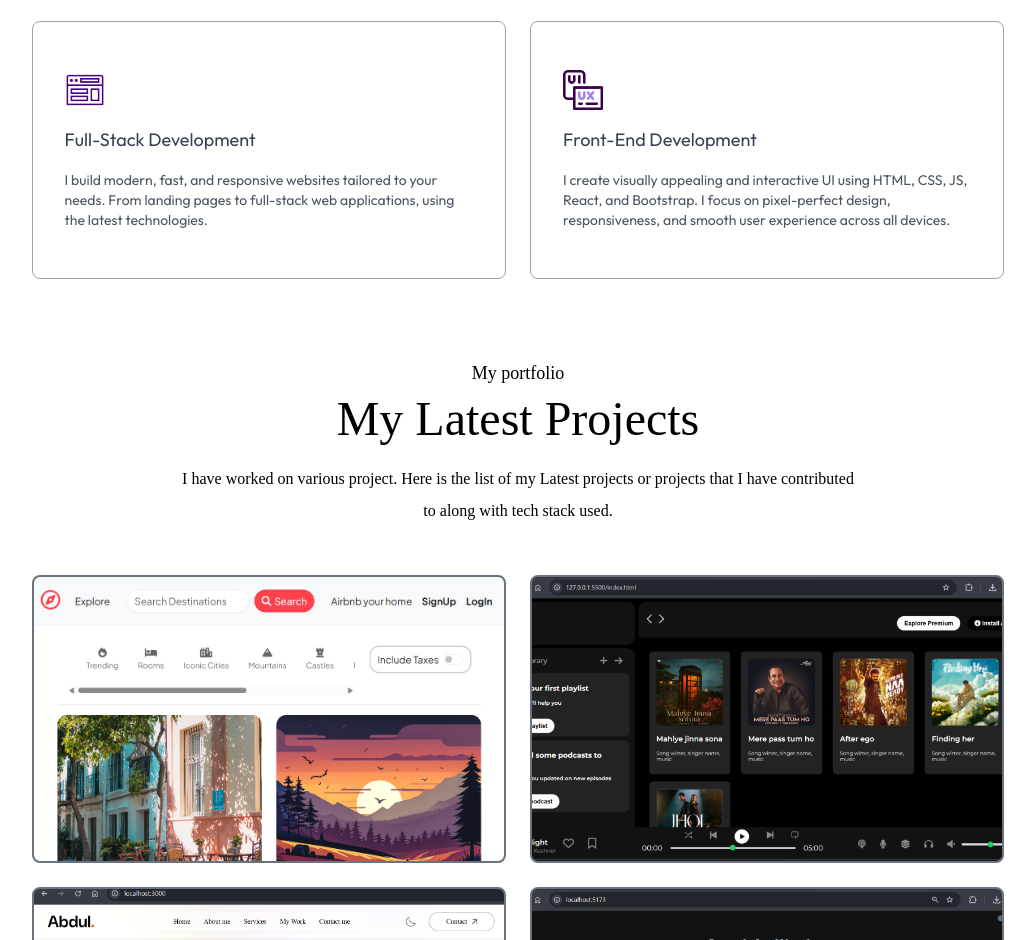
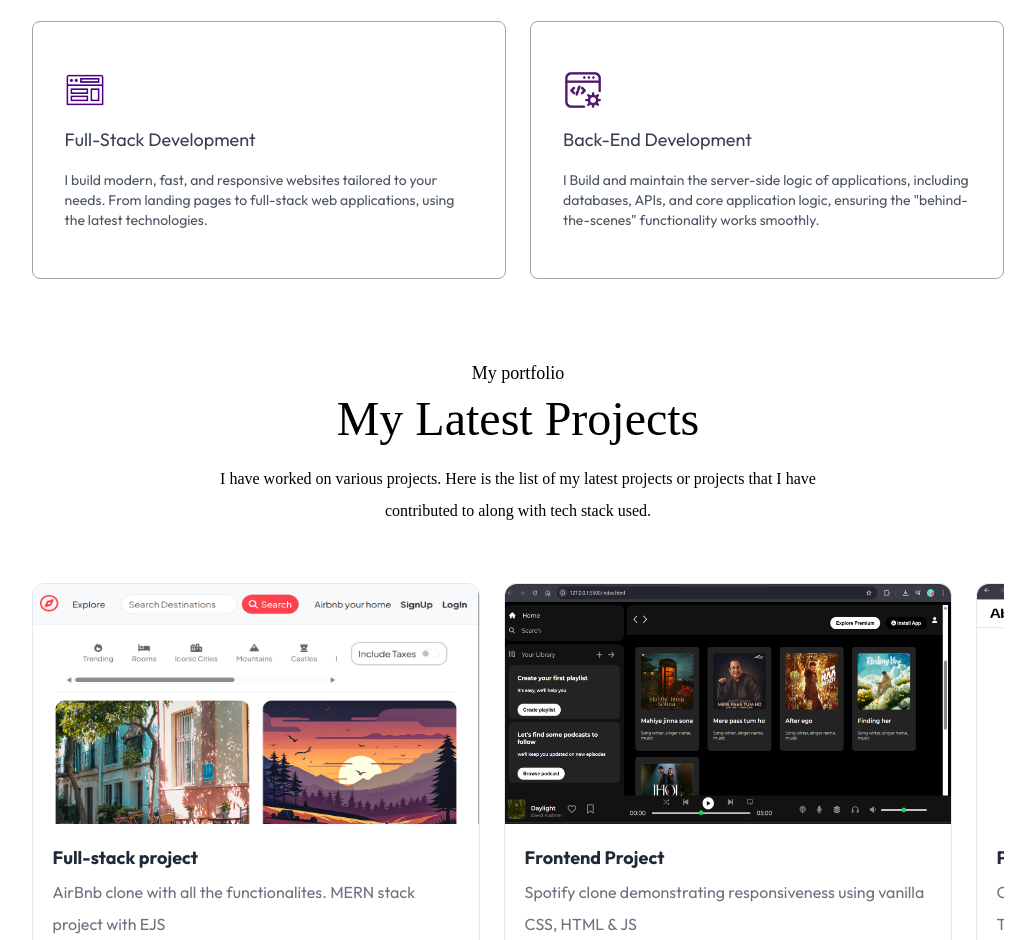
Before and after one commit to sattar-abdul/portfolio, a Next.js app: page / in a window 1280 px wide. Shown: the part 1860-2800 px from the top of the page, without its empty margins (122-1157 px from the left). Built offline with nearby package versions, Linux system fonts and the light colour scheme; a web font is replaced by a local one.

Commit message:
Updated Project section, service section, and resume

```diff
--- a/app/components/ChatWidget.jsx
+++ b/app/components/ChatWidget.jsx
@@ -58,8 +58,8 @@ export default function ChatWidget({ isDarkMode }) {
           <span className="flex space-x-1">
             <span>Ask AI !</span>
             <span className="animate-bounce">.</span>
-            <span className="animate-bounce delay-50">.</span>
-            <span className="animate-bounce delay-150">.</span>
+            <span className="animate-bounce [animation-delay:150ms]">.</span>
+            <span className="animate-bounce [animation-delay:300ms]">.</span>
           </span>
         </motion.div>
       )}
--- a/app/components/Work.jsx
+++ b/app/components/Work.jsx
@@ -1,8 +1,20 @@
 import { workData } from "@/assets/assets";
-import React from "react";
+import React, { useRef } from "react";
 import { motion } from "motion/react";
 
 function Work() {
+  const scrollRef = useRef(null);
+
+  const scroll = (direction) => {
+    if (scrollRef.current) {
+      const scrollAmount = scrollRef.current.offsetWidth * 0.7;
+      scrollRef.current.scrollBy({
+        left: direction === "left" ? -scrollAmount : scrollAmount,
+        behavior: "smooth",
+      });
+    }
+  };
+
   return (
     <motion.div
       initial={{ opacity: 0 }}
@@ -35,43 +47,45 @@ function Work() {
         transition={{ duration: 0.5, delay: 0.7 }}
         className="text-left md:text-center max-w-2xl mx-auto mt-5 mb-12 font-Ovo"
       >
-        I have worked on various project. Here is the list of my Latest projects
+        I have worked on various projects. Here is the list of my latest projects
         or projects that I have contributed to along with tech stack used.
       </motion.p>
 
+      <div className="relative">
+
         <motion.div
-        initial={{ opacity: 0 }}
-        whileInView={{ opacity: 1 }}
-        transition={{ duration: 0.6, delay: 0.9 }}
-        className="grid grid-cols-auto350 my-10 gap-6 dark:text-black"
+          ref={scrollRef}
+          className="flex overflow-x-scroll scroll-smooth snap-x snap-mandatory hide-scroll-bar gap-6 py-2"
         >
           {workData.map((project, index) => (
             <motion.div
-            whileHover={{ scale: 1.05 }}
+              whileHover={{ scale: 1.03 }}
               transition={{ duration: 0.3 }}
               key={index}
-            className="group h-72 bg-no-repeat bg-cover bg-center rounded-lg relative cursor-pointer border-2 border-gray-500"
-            style={{ backgroundImage: `url(${project.bgImage})` }}
+              className="snap-start flex-shrink-0 w-[90vw] sm:w-[40vw] md:w-[28rem]"
             >
-            <div className="absolute inset-0 bg-black/20 opacity-0 group-hover:opacity-100 transition duration-300 pointer-events-none rounded-lg"></div>
-
-            {/* project title and description */}
-            <div className="bg-black/40 backdrop-blur-md shadow-sm w-11/12 rounded-md absolute top-5 left-1/2 -translate-x-1/2 py-2 px-4 flex items-center justify-between duration-500 group-hover:top-7 opacity-0 translate-y-3 group-hover:opacity-100 group-hover:translate-y-0 group-hover:top-7 pointer-events-none group-hover:pointer-events-auto">
-              <div>
-                <h2 className="font-semibold text-white/80">{project.title}</h2>
-                <p className="text-sm text-white/70">{project.description}</p>
-              </div>
-            </div>
-            {/* Live and code buttons for projects */}
-            {(project.liveLink || project.codeLink) && (
-              <div className="bg-black/40 backdrop-blur-md shadow-sm rounded-md absolute bottom-5 left-1/2 -translate-x-1/2 py-3 px-5 flex items-center justify-between duration-500 group-hover:bottom-0 opacity-0 translate-y-3 group-hover:opacity-100 group-hover:translate-y-0 group-hover:bottom-2 pointer-events-none group-hover:pointer-events-auto">
-                <div className="flex gap-3">
+              {/* Card */}
+              <div className="flex flex-col bg-white border border-gray-200 shadow-2xs rounded-xl dark:bg-neutral-900 dark:border-neutral-700 dark:shadow-neutral-700/70 w-full">
+                {/* Full image */}
+                <img
+                  className="w-full rounded-t-xl h-60"
+                  src={project.bgImage}
+                  alt={project.title}
+                />
+                <div className="p-4 md:p-5 flex flex-col">
+                  <h3 className="text-lg font-bold text-gray-800 dark:text-white">
+                    {project.title}
+                  </h3>
+                  <p className="mt-1 text-gray-500 dark:text-neutral-400 flex-1">
+                    {project.description}
+                  </p>
+                  <div className="mt-3 flex gap-2">
                     {project.liveLink && (
                       <a
                         href={project.liveLink}
                         target="_blank"
                         rel="noopener noreferrer"
-                      className="bg-black text-white text-sm px-4 py-1 rounded hover:bg-gray-800 transition"
+                        className="py-2 px-3 inline-flex justify-center items-center gap-x-2 text-sm font-medium rounded-lg border border-white bg-black text-white hover:bg-gray-700 focus:outline-none focus:bg-gray-700 disabled:opacity-50 disabled:pointer-events-none"
                       >
                         Live
                       </a>
@@ -81,17 +95,18 @@ function Work() {
                         href={project.codeLink}
                         target="_blank"
                         rel="noopener noreferrer"
-                      className="border border-white text-white text-sm px-4 py-1 rounded hover:bg-white hover:text-black transition"
+                        className="py-2 px-3 inline-flex justify-center items-center gap-x-2 text-sm font-medium rounded-lg border border-gray-300 bg-white text-gray-800 hover:bg-gray-100 focus:outline-none disabled:opacity-50 disabled:pointer-events-none"
                       >
                         Code
                       </a>
                     )}
                   </div>
                 </div>
-            )}
+              </div>
             </motion.div>
           ))}
         </motion.div>
+      </div>
     </motion.div>
   );
 }
--- a/assets/assets.js
+++ b/assets/assets.js
@@ -33,7 +33,7 @@ import menu_white from "./menu-white.png";
 import close_black from "./close-black.png";
 import close_white from "./close-white.png";
 import webdev_icon from "./webdev_icon.png";
-import frontend_icon from "./frontend_icon.png";
+import backend_icon from "./backend_icon.png";
 import right_arrow from "./right-arrow.png";
 import send_icon from "./send-icon.png";
 import right_arrow_bold from "./right-arrow-bold.png";
@@ -76,7 +76,7 @@ export const assets = {
   close_black,
   close_white,
   webdev_icon,
-  frontend_icon,
+  backend_icon,
   right_arrow,
   send_icon,
   right_arrow_bold,
@@ -127,10 +127,10 @@ export const serviceData = [
       "I build modern, fast, and responsive websites tailored to your needs. From landing pages to full-stack web applications, using the latest technologies.",
   },
   {
-    icon: assets.frontend_icon,
-    title: "Front-End Development",
+    icon: assets.backend_icon,
+    title: "Back-End Development",
     description:
-      "I create visually appealing and interactive UI using HTML, CSS, JS, React, and Bootstrap. I focus on pixel-perfect design, responsiveness, and smooth user experience across all devices.",
+      'I Build and maintain the server-side logic of applications, including databases, APIs, and core application logic, ensuring the "behind-the-scenes" functionality works smoothly.',
   },
 ];
 
```
Also changed, not shown: assets/backend_icon.png (added), 1 other file (tests, documents, lock files or other folders). Lines whose indentation alone changed are shown as unchanged.
